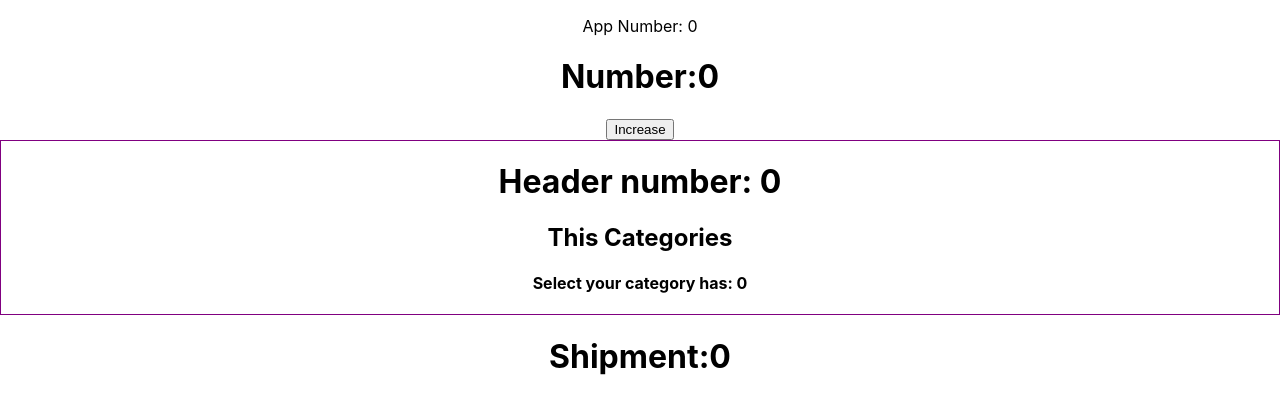
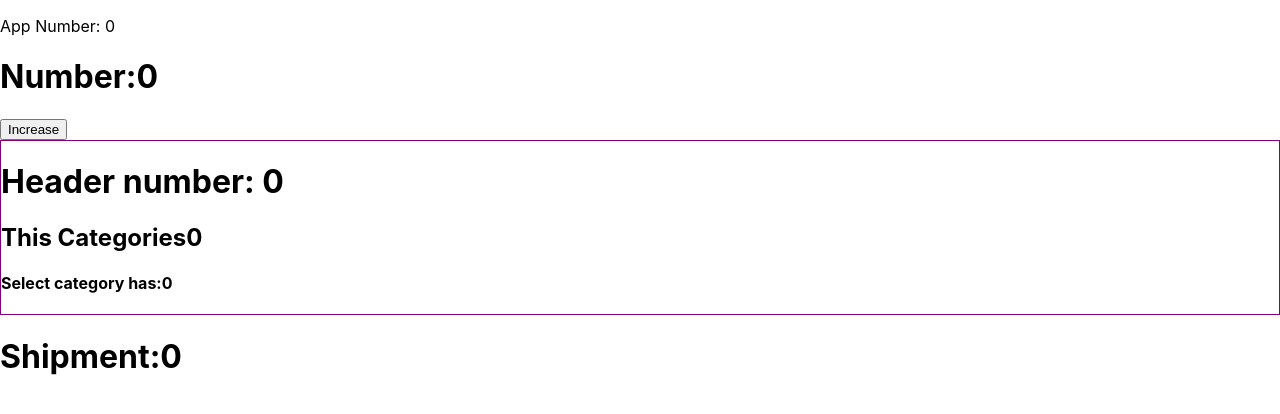
Before and after one commit to hasanfuad/module-39, a React (Create React App) app: page / in a window 1280 px wide. Shown: the top 414 px of the page. Built offline with nearby package versions, Linux system fonts and the light colour scheme.

Commit message:
use Context to manage the state commit

```diff
--- a/src/App.js
+++ b/src/App.js
@@ -1,20 +1,20 @@
+import "./App.css";
+import Home from "./component/Home/Home";
+import Header from "./component/Header/Header";
+import Shipment from "./component/Shipment/Shipment";
+import { createContext, useState } from "react";
 
-import './App.css';
-import Home from './component/Home/Home';
-import Header from './component/Header/Header';
-import Shipment from './component/Shipment/Shipment';
-import { useState } from 'react';
+export const CategoryContext = createContext();
 
 function App() {
-
   const [increase, setIncrease] = useState(0); //Put the State in the parent component. Now we can access the STATE to the sibling component;
   return (
-    <div className="App">
+    <CategoryContext.Provider value={increase} >
       <p>App Number: {increase}</p>
-      <Header increase={increase} setIncrease={setIncrease}/>
-      <Home increase={increase}/>
-      <Shipment increase={increase}/>
-    </div>
+      <Header increase={increase} setIncrease={setIncrease} />
+      <Home/>
+      <Shipment/>
+    </CategoryContext.Provider>
   );
 }
 
--- a/src/component/Categories/Categories.js
+++ b/src/component/Categories/Categories.js
@@ -1,12 +1,13 @@
-import React from 'react';
+import React, { useContext } from 'react';
+import { CategoryContext } from '../../App';
 import CategoryDetail from '../CategoryDetail/CategoryDetail';
 
-const Categories = (props) => {
-    const {increase} = props;
+const Categories = () => {
+    const category = useContext(CategoryContext);
     return (
         <div>
-            <h2>This Categories</h2>
-            <CategoryDetail increase={increase}/>
+            <h2>This Categories{category}</h2>
+            <CategoryDetail/>
         </div>
     );
 };
--- a/src/component/CategoryDetail/CategoryDetail.js
+++ b/src/component/CategoryDetail/CategoryDetail.js
@@ -1,10 +1,12 @@
-import React from 'react';
+import React, { useContext } from 'react';
+import { CategoryContext } from '../../App';
 
-const CategoryDetail = (props) => {
-    const {increase} = props;
+const CategoryDetail = () => {
+    const category = useContext(CategoryContext);
+
     return (
         <div>
-            <h4>Select your category has: {increase}</h4>
+            <h4>Select category has:{category} </h4>
         </div>
     );
 };
--- a/src/component/Home/Home.js
+++ b/src/component/Home/Home.js
@@ -1,12 +1,13 @@
-import React from 'react';
+import React, { useContext } from 'react';
+import { CategoryContext } from '../../App';
 import Categories from '../Categories/Categories';
 
-const Home = (props) => {
-    const {increase} = props;
+const Home = () => {
+    const category = useContext(CategoryContext);
     return (
         <div style={{border: '1px solid purple'}}>
-            <h1>Header number: {increase}</h1>
-            <Categories increase={increase}/>
+            <h1>Header number: {category}</h1>
+            <Categories/>
         </div>
     );
 };
--- a/src/component/Shipment/Shipment.js
+++ b/src/component/Shipment/Shipment.js
@@ -1,10 +1,11 @@
-import React from 'react';
+import React, { useContext } from 'react';
+import { CategoryContext } from '../../App';
 
-const Shipment = (props) => {
-    const {increase} = props;
+const Shipment = () => {
+    const category = useContext(CategoryContext)
     return (
         <div>
-            <h1>Shipment:{increase}</h1>
+            <h1>Shipment:{category}</h1>
         </div>
     );
 };
```
